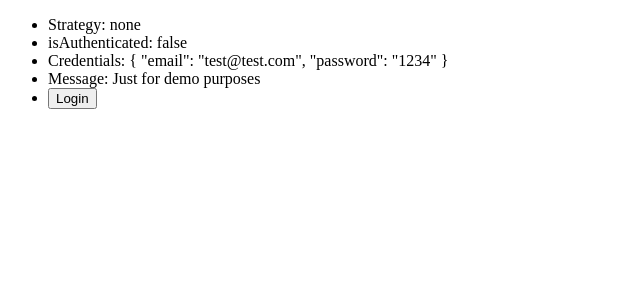
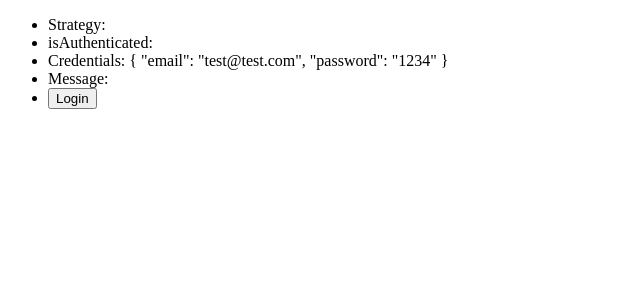
Before and after one commit to metamn/use-auth, a React (Create React App) app: page / in a window 1280 px wide. Shown: the top 300 px of the page, without its empty margins (0-640 px from the left). Built offline with nearby package versions, Linux system fonts and the light colour scheme.

Commit message:
Working on finster

```diff
--- a/src/App.js
+++ b/src/App.js
@@ -3,12 +3,13 @@ import React from "react";
 import { AuthProvider } from "./hooks";
 
 //import DefaultStrategy from "./components/DefaultStrategy";
-import LocalStrategy from "./components/LocalStrategy";
+//import LocalStrategy from "./components/LocalStrategy";
+import FinsterStrategy from "./components/FinsterStrategy";
 
 const App = () => {
   return (
-    <AuthProvider strategy="local">
-      <LocalStrategy />
+    <AuthProvider strategy="finster">
+      <FinsterStrategy />
     </AuthProvider>
   );
 };
--- /dev/null
+++ b/src/components/FinsterStrategy/FinsterStrategy.js
@@ -0,0 +1,41 @@
+import React from "react";
+
+import { useAuth } from "./../../hooks";
+
+/**
+ * Displays the component
+ */
+const FinsterStrategy = props => {
+  const { isAuthenticated, login, logout, strategy, message } = useAuth();
+
+  console.log("xxxx");
+
+  const credentials = {
+    email: "test@test.com",
+    password: "1234"
+  };
+
+  const button = isAuthenticated ? (
+    <button onClick={() => logout()}>Logout</button>
+  ) : (
+    <button onClick={() => login(credentials)}>Login</button>
+  );
+
+  return (
+    <div className="FinsterStrategy">
+      <ul>
+        <li key="strategy">Strategy: {strategy}</li>
+        <li key="isAuthenticated">
+          isAuthenticated: {JSON.stringify(isAuthenticated)}
+        </li>
+        <li key="credentials">
+          Credentials: {JSON.stringify(credentials, null, 2)}
+        </li>
+        <li key="message">Message: {message}</li>
+        <li key="button">{button}</li>
+      </ul>
+    </div>
+  );
+};
+
+export default FinsterStrategy;
--- /dev/null
+++ b/src/components/FinsterStrategy/FinsterStrategy.md
@@ -0,0 +1 @@
+## FinsterStrategy
--- /dev/null
+++ b/src/components/FinsterStrategy/index.js
@@ -0,0 +1 @@
+export { default } from "./FinsterStrategy";
```
Also changed, not shown: 2 other files (tests, documents, lock files or other folders).
